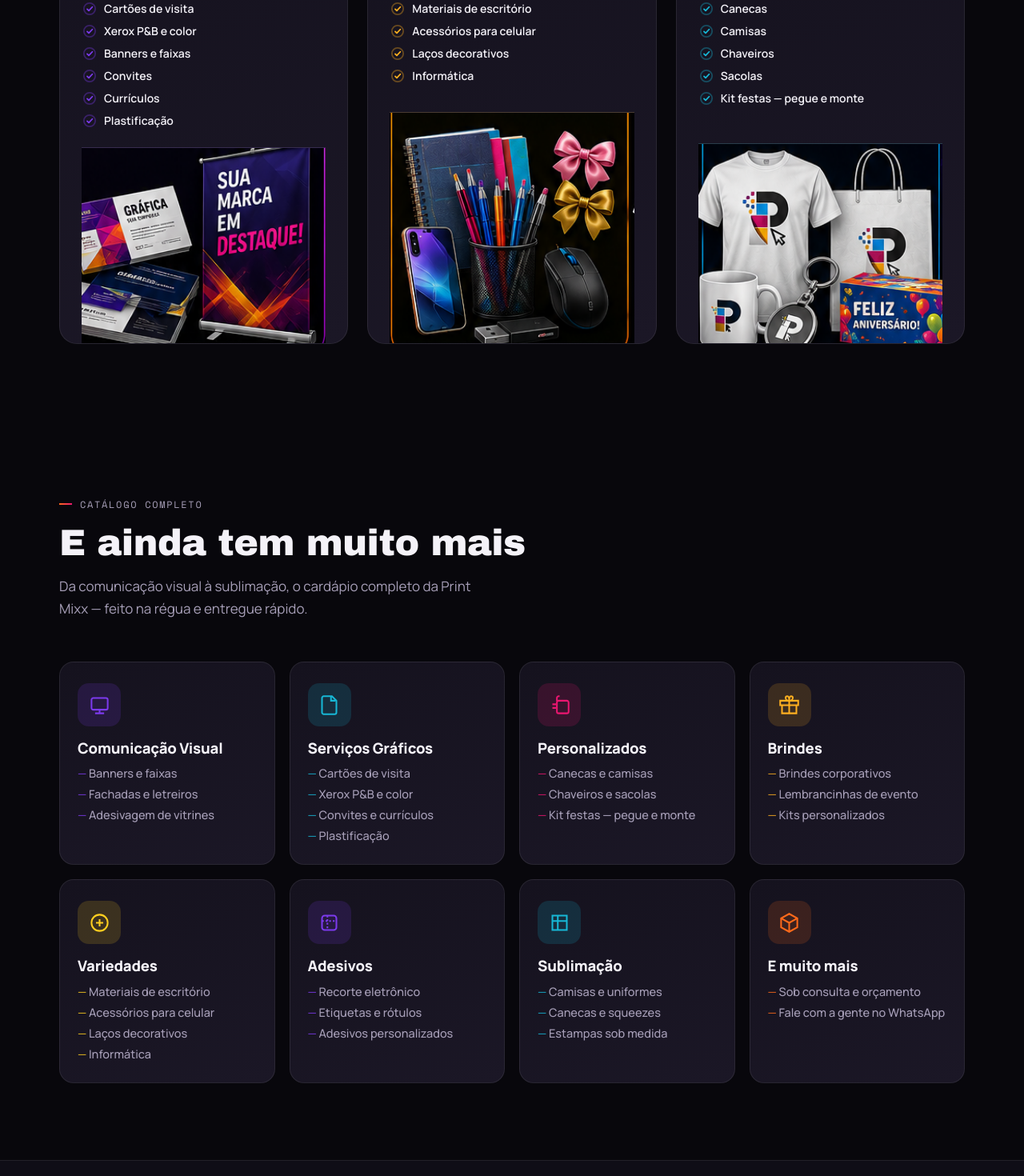
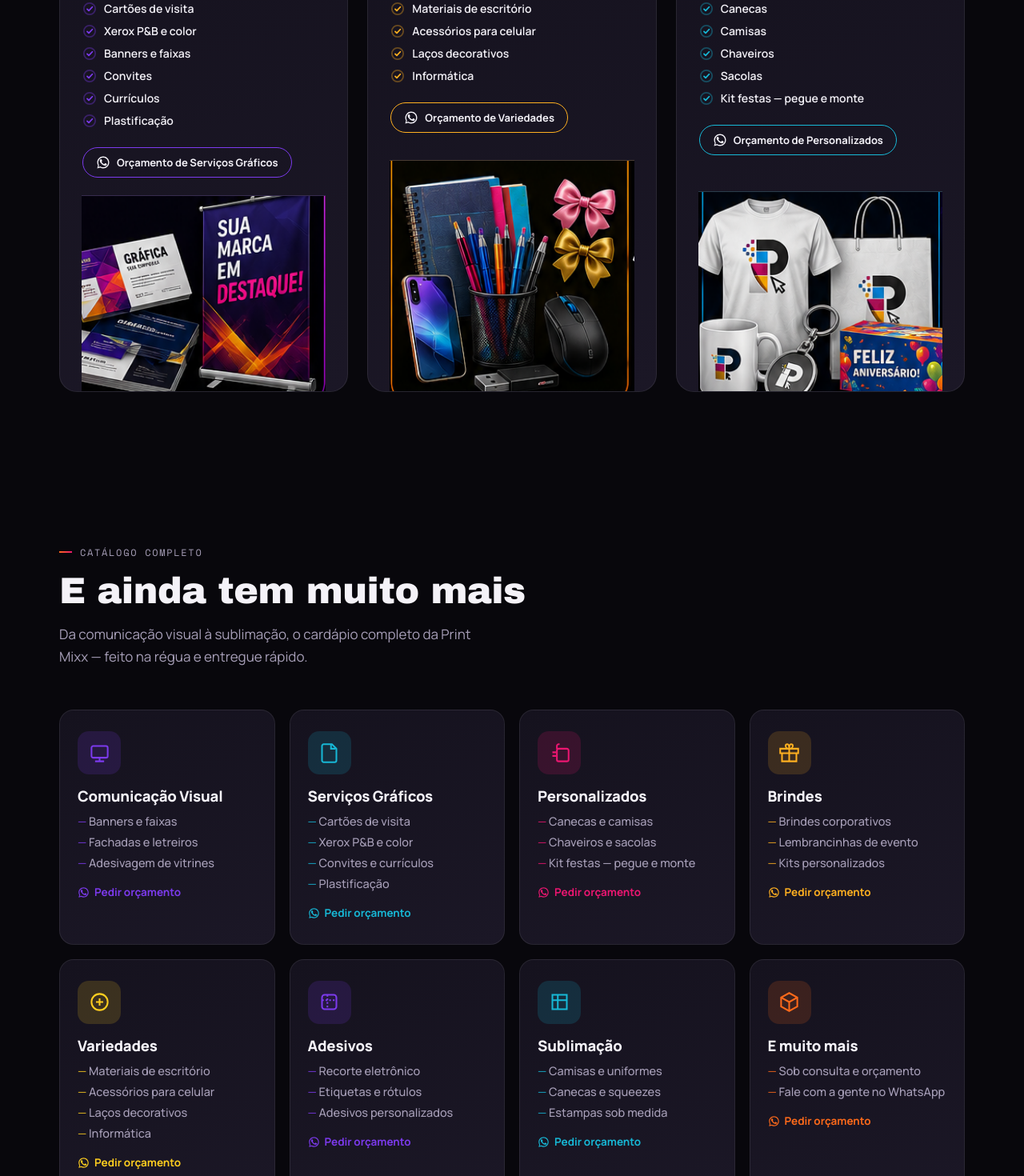
Before and after one commit to carlosalves918/printmixx, a React (Vite) app: page / in a window 1280 px wide. Shown: the part 1280-2750 px from the top of the page at 80% size. Built offline with nearby package versions, Linux system fonts and the light colour scheme.

Commit message:
Add files via upload

```diff
--- a/src/components/FeaturedCategories.jsx
+++ b/src/components/FeaturedCategories.jsx
@@ -1,4 +1,6 @@
 import { useReveal } from '../hooks/useReveal'
+import { getWhatsappUrl } from '../siteConfig'
+import WhatsappIcon from './icons/WhatsappIcon'
 import imgGrafica from '../assets/prod-grafica.png'
 import imgVariedades from '../assets/prod-variedades.png'
 import imgPersonalizados from '../assets/prod-personalizados.png'
@@ -21,6 +23,7 @@ const categories = [
     items: ['Cartões de visita', 'Xerox P&B e color', 'Banners e faixas', 'Convites', 'Currículos', 'Plastificação'],
     img: imgGrafica,
     imgAlt: 'Cartões de visita e banner personalizado Print Mixx',
+    waMessage: 'Olá! Quero orçamento de Serviços Gráficos.',
   },
   {
     accent: 'var(--orange-2)',
@@ -32,6 +35,7 @@ const categories = [
     items: ['Materiais de escritório', 'Acessórios para celular', 'Laços decorativos', 'Informática'],
     img: imgVariedades,
     imgAlt: 'Materiais de escritório, laços e acessórios Print Mixx',
+    waMessage: 'Olá! Quero orçamento de Variedades.',
   },
   {
     accent: 'var(--cyan)',
@@ -43,6 +47,7 @@ const categories = [
     items: ['Canecas', 'Camisas', 'Chaveiros', 'Sacolas', 'Kit festas — pegue e monte'],
     img: imgPersonalizados,
     imgAlt: 'Canecas, camisas e kit de aniversário personalizados Print Mixx',
+    waMessage: 'Olá! Quero orçamento de Personalizados (canecas, camisas, chaveiros).',
   },
 ]
 
@@ -67,6 +72,16 @@ function CategoryCard({ cat }) {
           </li>
         ))}
       </ul>
+      <a
+        className="btn btn-ghost btn-sm feature-cta"
+        style={{ borderColor: cat.accent, alignSelf: 'flex-start' }}
+        href={getWhatsappUrl(cat.waMessage)}
+        target="_blank"
+        rel="noopener noreferrer"
+      >
+        <WhatsappIcon className="wa-icon" />
+        Orçamento de {cat.title}
+      </a>
       <div className="feature-img">
         <img src={cat.img} alt={cat.imgAlt} loading="lazy" />
       </div>
--- a/src/components/Services.jsx
+++ b/src/components/Services.jsx
@@ -1,10 +1,13 @@
 import { useReveal } from '../hooks/useReveal'
+import { getWhatsappUrl } from '../siteConfig'
+import WhatsappIcon from './icons/WhatsappIcon'
 
 const services = [
   {
     accent: 'var(--purple)',
     accentSoft: 'rgba(124,58,237,0.16)',
     title: 'Comunicação Visual',
+    waMessage: 'Olá! Quero orçamento de Comunicação Visual (banners, fachadas, adesivagem).',
     items: ['Banners e faixas', 'Fachadas e letreiros', 'Adesivagem de vitrines'],
     icon: (
       <svg viewBox="0 0 24 24" fill="none" stroke="currentColor" strokeWidth="1.8">
@@ -17,6 +20,7 @@ const services = [
     accent: 'var(--cyan)',
     accentSoft: 'rgba(23,184,214,0.16)',
     title: 'Serviços Gráficos',
+    waMessage: 'Olá! Quero orçamento de Serviços Gráficos (cartões, xerox, convites).',
     items: ['Cartões de visita', 'Xerox P&B e color', 'Convites e currículos', 'Plastificação'],
     icon: (
       <svg viewBox="0 0 24 24" fill="none" stroke="currentColor" strokeWidth="1.8">
@@ -29,6 +33,7 @@ const services = [
     accent: 'var(--magenta)',
     accentSoft: 'rgba(236,22,113,0.16)',
     title: 'Personalizados',
+    waMessage: 'Olá! Quero orçamento de camisas.',
     items: ['Canecas e camisas', 'Chaveiros e sacolas', 'Kit festas — pegue e monte'],
     icon: (
       <svg viewBox="0 0 24 24" fill="none" stroke="currentColor" strokeWidth="1.8">
@@ -42,6 +47,7 @@ const services = [
     accent: 'var(--orange-2)',
     accentSoft: 'rgba(255,176,32,0.16)',
     title: 'Brindes',
+    waMessage: 'Olá! Quero orçamento de Brindes corporativos.',
     items: ['Brindes corporativos', 'Lembrancinhas de evento', 'Kits personalizados'],
     icon: (
       <svg viewBox="0 0 24 24" fill="none" stroke="currentColor" strokeWidth="1.8">
@@ -53,6 +59,7 @@ const services = [
     accent: 'var(--yellow)',
     accentSoft: 'rgba(255,206,31,0.16)',
     title: 'Variedades',
+    waMessage: 'Olá! Quero orçamento de Variedades.',
     items: ['Materiais de escritório', 'Acessórios para celular', 'Laços decorativos', 'Informática'],
     icon: (
       <svg viewBox="0 0 24 24" fill="none" stroke="currentColor" strokeWidth="1.8">
@@ -65,6 +72,7 @@ const services = [
     accent: 'var(--purple)',
     accentSoft: 'rgba(124,58,237,0.16)',
     title: 'Adesivos',
+    waMessage: 'Olá! Quero orçamento de Adesivos.',
     items: ['Recorte eletrônico', 'Etiquetas e rótulos', 'Adesivos personalizados'],
     icon: (
       <svg viewBox="0 0 24 24" fill="none" stroke="currentColor" strokeWidth="1.8">
@@ -77,6 +85,7 @@ const services = [
     accent: 'var(--cyan)',
     accentSoft: 'rgba(23,184,214,0.16)',
     title: 'Sublimação',
+    waMessage: 'Olá! Quero orçamento de Sublimação (camisas, uniformes, canecas).',
     items: ['Camisas e uniformes', 'Canecas e squeezes', 'Estampas sob medida'],
     icon: (
       <svg viewBox="0 0 24 24" fill="none" stroke="currentColor" strokeWidth="1.8">
@@ -89,6 +98,7 @@ const services = [
     accent: 'var(--orange)',
     accentSoft: 'rgba(255,106,26,0.16)',
     title: 'E muito mais',
+    waMessage: 'Olá! Quero saber mais sobre os produtos e serviços da Print Mixx.',
     items: ['Sob consulta e orçamento', 'Fale com a gente no WhatsApp'],
     icon: (
       <svg viewBox="0 0 24 24" fill="none" stroke="currentColor" strokeWidth="1.8">
@@ -114,6 +124,16 @@ function ServiceCard({ service }) {
           <li key={item}>{item}</li>
         ))}
       </ul>
+      <a
+        className="service-cta"
+        style={{ color: service.accent }}
+        href={getWhatsappUrl(service.waMessage)}
+        target="_blank"
+        rel="noopener noreferrer"
+      >
+        <WhatsappIcon className="wa-icon" />
+        Pedir orçamento
+      </a>
     </div>
   )
 }
--- a/src/index.css
+++ b/src/index.css
@@ -316,6 +316,7 @@ section{padding:96px 0;}
 }
 .check-ic{width:18px; height:18px; flex-shrink:0;}
 .check-ic svg{width:100%; height:100%;}
+.feature-cta{margin-bottom:22px;}
 .feature-img{
   margin:auto -1px -1px;
   border-radius:0;
@@ -376,6 +377,15 @@ section{padding:96px 0;}
 .service-card ul{list-style:none; display:flex; flex-direction:column; gap:7px;}
 .service-card li{font-size:14.5px; color:var(--ink-dim); position:relative; padding-left:14px; font-weight:500;}
 .service-card li::before{content:"—"; position:absolute; left:0; color:var(--card-accent, var(--purple)); opacity:0.8;}
+.service-cta{
+  display:inline-flex; align-items:center; gap:6px;
+  margin-top:18px;
+  font-size:13.5px; font-weight:700;
+  color:var(--card-accent, var(--purple));
+  transition:gap .2s ease;
+}
+.service-cta .wa-icon{width:15px; height:15px;}
+.service-cta:hover{gap:9px;}
 
 /* ---------- WHY US ---------- */
 .why-section{
```
